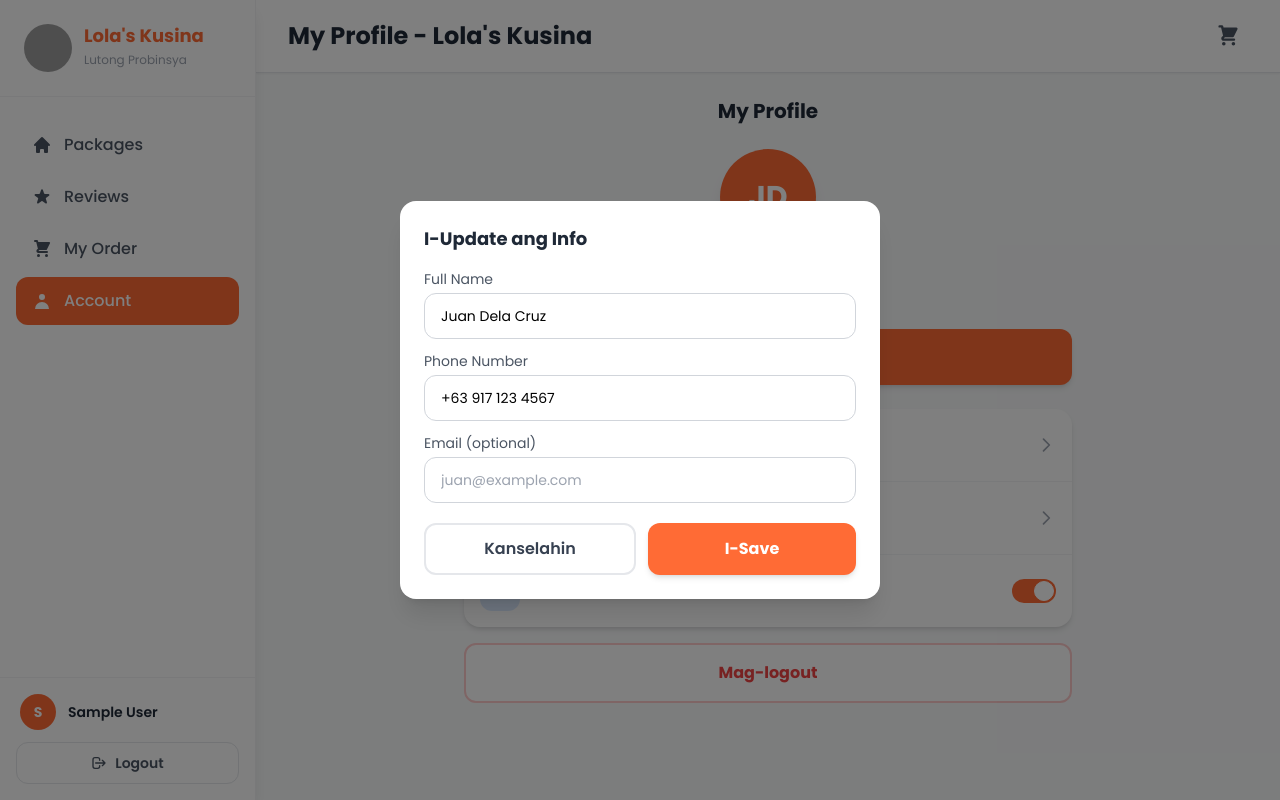
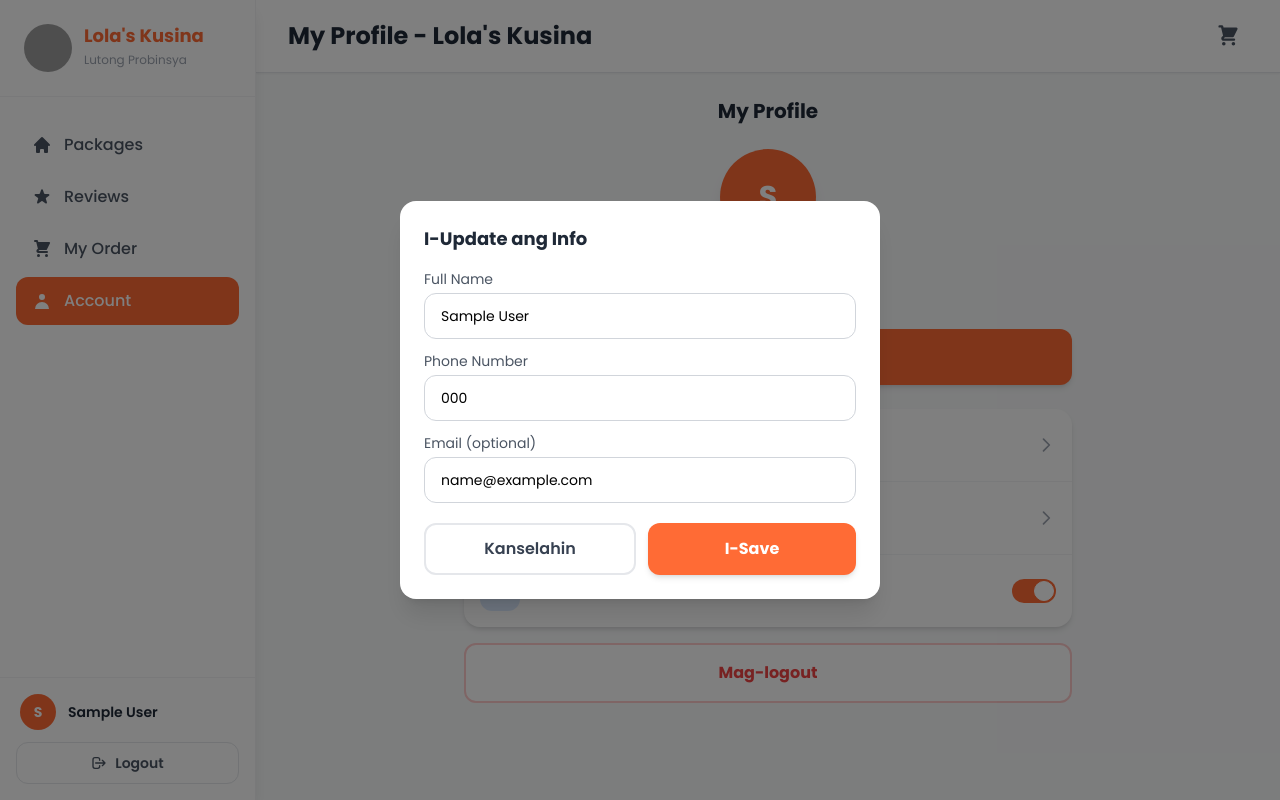
Before and after one commit to jaeqwrty/LolasKusina-Customer-PHP, a PHP site: page /profile.php in a window 1280 px wide, after a click on "UPDATE INFO". Run offline with PHP 8.4, Linux system fonts and the light colour scheme; the visitor is signed in with stand-in values (Sample User, id 1); tables that the repository leaves empty hold one stand-in row (values such as "Sample post"); some libraries are stand-ins or nearby versions; grey boxes are pictures that could not be loaded.

Commit message:
Updated profile and logout functionality, and updated database connection settings.

```diff
--- a/public/index.php
+++ b/public/index.php
@@ -62,6 +62,8 @@ $routes = [
     'views/order_history.php'     => '/../views/order_history.php',
     'profile.php'                 => '/../views/profile.php',
     'views/profile.php'           => '/../views/profile.php',
+    'logout.php'                  => '/../views/logout.php',
+    'views/logout.php'            => '/../views/logout.php',
     'auth_gate.php'               => '/../views/auth_gate.php',
     'views/auth_gate.php'         => '/../views/auth_gate.php',
 ];
--- a/views/profile.php
+++ b/views/profile.php
@@ -3,38 +3,93 @@
 require_once __DIR__ . '/../config/auth.php';
 requireAuth('/profile.php');
 
-// Profile Page
+require_once __DIR__ . '/../config/database.php';
+
 $pageTitle = "My Profile - Lola's Kusina";
 $currentPage = "account";
+
+$db     = Database::getInstance();
+$userId = (int)$_SESSION['user_id'];
+
+// Fetch authenticated user from DB
+$userResult = $db->execute(
+    "SELECT user_id, first_name, last_name, email, phone_number FROM users WHERE user_id = ? AND is_active = 1",
+    [$userId]
+);
+if (empty($userResult)) {
+    $_SESSION = [];
+    session_destroy();
+    header('Location: ' . BASE_PATH . '/auth_gate.php');
+    exit;
+}
+$userData      = $userResult[0];
+$fullName      = trim($userData['first_name'] . ' ' . $userData['last_name']);
+$phone         = $userData['phone_number'];
+$email         = $userData['email'] ?? '';
+$avatarInitial = strtoupper(substr($userData['first_name'], 0, 1));
+
+// Handle profile update — POST/Redirect/GET to prevent re-submission
+$updateError = '';
+if ($_SERVER['REQUEST_METHOD'] === 'POST' && ($_POST['action'] ?? '') === 'update_profile') {
+    $newName  = trim($_POST['full_name'] ?? '');
+    $newPhone = trim($_POST['phone']     ?? '');
+    $newEmail = trim($_POST['email']     ?? '');
+
+    if (empty($newName) || empty($newPhone)) {
+        $updateError = 'Full name and phone number are required.';
+    } else {
+        $phoneCheck = $db->execute(
+            "SELECT user_id FROM users WHERE phone_number = ? AND user_id != ?",
+            [$newPhone, $userId]
+        );
+        if (!empty($phoneCheck)) {
+            $updateError = 'That phone number is already used by another account.';
+        } else {
+            $nameParts = explode(' ', $newName, 2);
+            $db->execute(
+                "UPDATE users SET first_name = ?, last_name = ?, phone_number = ?, email = ?, updated_at = NOW() WHERE user_id = ?",
+                [$nameParts[0], $nameParts[1] ?? '', $newPhone, $newEmail ?: null, $userId]
+            );
+            $_SESSION['user_name'] = $newName;
+            header('Location: ' . BASE_PATH . '/profile.php?updated=1');
+            exit;
+        }
+    }
+    // Keep submitted values visible in the re-opened modal on error
+    $fullName      = $newName;
+    $phone         = $newPhone;
+    $email         = $newEmail;
+    $avatarInitial = strtoupper(substr(trim(explode(' ', $newName)[0] ?? 'U'), 0, 1));
+}
+
+// Fetch user's real orders (matches lolas_kusina_db schema)
+$ordersResult = $db->execute(
+    "SELECT o.order_id, o.reference_number, o.created_at, o.status,
+            op.grand_total,
+            (SELECT mi.name FROM order_items oi
+             JOIN menu_items mi ON mi.item_id = oi.item_id
+             WHERE oi.order_id = o.order_id
+             ORDER BY oi.order_item_id ASC LIMIT 1) AS first_item
+     FROM orders o
+     LEFT JOIN order_payments op ON op.order_id = o.order_id
+     WHERE o.customer_id = ?
+     ORDER BY o.created_at DESC",
+    [$userId]
+);
+$orders = array_map(fn($o) => [
+    'ref'    => $o['reference_number'] ?? ('PH-' . str_pad($o['order_id'], 5, '0', STR_PAD_LEFT)),
+    'date'   => date('M j, Y • g:i A', strtotime($o['created_at'])),
+    'name'   => $o['first_item'] ?? ('Order #' . $o['order_id']),
+    'price'  => (float)($o['grand_total'] ?? 0),
+    'status' => match($o['status']) {
+        'Completed' => 'Delivered',
+        'Cancelled', 'Rejected' => 'Cancelled',
+        default => 'Ongoing',
+    },
+    'id'     => $o['order_id'],
+], is_array($ordersResult) ? $ordersResult : []);
+
 include __DIR__ . '/layouts/header.php';
-
-// Order data for display
-$orders = [
-    [
-        'ref'     => 'PH-88210',
-        'date'    => 'Oct 24, 2023 • 12:30 PM',
-        'name'    => 'Lechon Package B (Good for 20)',
-        'price'   => 8500,
-        'status'  => 'Delivered',
-        'id'      => 1,
-    ],
-    [
-        'ref'     => 'PH-88195',
-        'date'    => 'Sep 12, 2023 • 10:00 AM',
-        'name'    => 'Paborito Package (Good for 6-7)',
-        'price'   => 2500,
-        'status'  => 'Delivered',
-        'id'      => 2,
-    ],
-    [
-        'ref'     => 'PH-88310',
-        'date'    => 'Mar 5, 2026 • 2:00 PM',
-        'name'    => 'Family Fiesta (Good for 10-12)',
-        'price'   => 4200,
-        'status'  => 'Ongoing',
-        'id'      => 3,
-    ],
-];
 ?>
 
 <div class="container mx-auto px-4 md:px-8 py-6 max-w-md md:max-w-2xl mb-20 md:mb-8">
@@ -46,7 +101,7 @@ $orders = [
     <div class="flex flex-col items-center mb-6">
         <div class="relative mb-3">
             <div class="w-24 h-24 bg-primary rounded-full flex items-center justify-center text-white text-3xl font-bold shadow-lg">
-                JD
+                <?php echo $avatarInitial; ?>
             </div>
             <button class="absolute bottom-0 right-0 bg-dark text-white rounded-full p-1.5 shadow-md hover:bg-gray-700 transition touch-feedback">
                 <svg class="w-4 h-4" fill="none" stroke="currentColor" viewBox="0 0 24 24">
@@ -54,8 +109,8 @@ $orders = [
                 </svg>
             </button>
         </div>
-        <h2 class="text-xl font-bold text-gray-800">Juan Dela Cruz</h2>
-        <p class="text-gray-500 text-sm">+63 917 123 4567</p>
+        <h2 class="text-xl font-bold text-gray-800"><?php echo htmlspecialchars($fullName); ?></h2>
+        <p class="text-gray-500 text-sm"><?php echo htmlspecialchars($phone); ?></p>
     </div>
 
     <!-- Update Info Button -->
@@ -186,41 +241,45 @@ $orders = [
     </div>
 
     <!-- Logout -->
-    <button class="w-full bg-white border-2 border-red-200 text-red-500 py-4 rounded-xl font-bold text-base hover:bg-red-50 active:bg-red-100 transition touch-feedback">
+    <a href="<?php echo BASE_PATH; ?>/logout.php" class="block w-full bg-white border-2 border-red-200 text-red-500 py-4 rounded-xl font-bold text-base hover:bg-red-50 active:bg-red-100 transition touch-feedback text-center">
         Mag-logout
-    </button>
+    </a>
 
 </div>
 
 <!-- Edit Profile Modal -->
-<div id="editModal" class="hidden fixed inset-0 bg-black bg-opacity-50 z-[100] flex items-end justify-center md:items-center">
-    <div class="bg-white w-full max-w-[480px] rounded-t-2xl md:rounded-2xl p-6 shadow-xl">
+<div id="editModal" class="<?php echo $updateError ? '' : 'hidden'; ?> fixed inset-0 bg-black bg-opacity-50 z-[100] flex items-end justify-center md:items-center">
+    <form method="post" class="bg-white w-full max-w-[480px] rounded-t-2xl md:rounded-2xl p-6 shadow-xl">
+        <input type="hidden" name="action" value="update_profile">
         <h2 class="text-lg font-bold text-gray-800 mb-4">I-Update ang Info</h2>
+        <?php if ($updateError): ?>
+            <p class="text-red-500 text-sm mb-3 bg-red-50 px-3 py-2 rounded-lg"><?php echo htmlspecialchars($updateError); ?></p>
+        <?php endif; ?>
         <div class="space-y-3 mb-5">
             <div>
                 <label class="text-sm text-gray-600 mb-1 block">Full Name</label>
-                <input type="text" value="Juan Dela Cruz" class="w-full px-4 py-3 border border-gray-300 rounded-xl focus:outline-none focus:ring-2 focus:ring-primary text-sm">
+                <input type="text" name="full_name" value="<?php echo htmlspecialchars($fullName); ?>" required class="w-full px-4 py-3 border border-gray-300 rounded-xl focus:outline-none focus:ring-2 focus:ring-primary text-sm">
             </div>
             <div>
                 <label class="text-sm text-gray-600 mb-1 block">Phone Number</label>
-                <input type="tel" value="+63 917 123 4567" class="w-full px-4 py-3 border border-gray-300 rounded-xl focus:outline-none focus:ring-2 focus:ring-primary text-sm">
+                <input type="tel" name="phone" value="<?php echo htmlspecialchars($phone); ?>" required class="w-full px-4 py-3 border border-gray-300 rounded-xl focus:outline-none focus:ring-2 focus:ring-primary text-sm">
             </div>
             <div>
                 <label class="text-sm text-gray-600 mb-1 block">Email (optional)</label>
-                <input type="email" placeholder="juan@example.com" class="w-full px-4 py-3 border border-gray-300 rounded-xl focus:outline-none focus:ring-2 focus:ring-primary text-sm">
+                <input type="email" name="email" value="<?php echo htmlspecialchars($email); ?>" placeholder="juan@example.com" class="w-full px-4 py-3 border border-gray-300 rounded-xl focus:outline-none focus:ring-2 focus:ring-primary text-sm">
             </div>
         </div>
         <div class="flex space-x-3">
-            <button onclick="document.getElementById('editModal').classList.add('hidden')"
+            <button type="button" onclick="document.getElementById('editModal').classList.add('hidden')"
                 class="flex-1 border-2 border-gray-200 text-gray-700 py-3 rounded-xl font-semibold hover:bg-gray-50 transition touch-feedback">
                 Kanselahin
             </button>
-            <button onclick="saveProfile()"
+            <button type="submit"
                 class="flex-1 bg-primary text-white py-3 rounded-xl font-bold hover:bg-orange-600 transition touch-feedback shadow-md">
                 I-Save
             </button>
         </div>
-    </div>
+    </form>
 </div>
 
 <script>
@@ -254,8 +313,8 @@ function filterOrders(filter) {
     document.getElementById('emptyState').classList.toggle('hidden', visibleCount > 0);
 }
 
-function saveProfile() {
-    document.getElementById('editModal').classList.add('hidden');
+// Show success toast after profile save (PRG redirect sets ?updated=1)
+if (new URLSearchParams(window.location.search).get('updated') === '1') {
     const toast = document.createElement('div');
     toast.className = 'fixed top-20 left-1/2 transform -translate-x-1/2 bg-green-600 text-white px-6 py-3 rounded-lg shadow-lg z-50 text-sm font-medium';
     toast.textContent = '✓ Profile updated!';
@@ -265,6 +324,7 @@ function saveProfile() {
         toast.style.transition = 'opacity 0.3s';
         setTimeout(() => toast.remove(), 300);
     }, 2500);
+    history.replaceState(null, '', window.location.pathname);
 }
 
 // Close modal on backdrop tap
```
Also changed, not shown: views/logout.php (added, +26 -0 lines).
